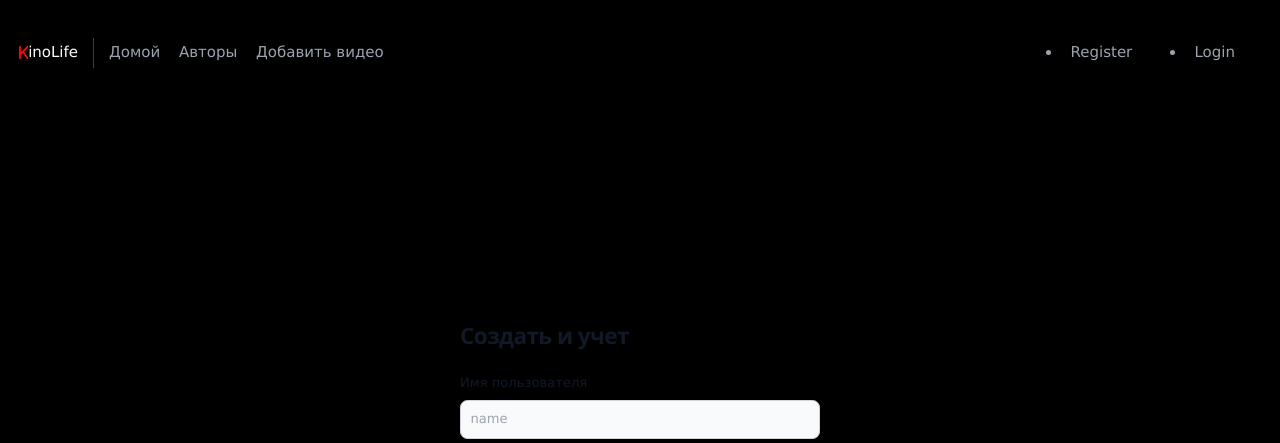
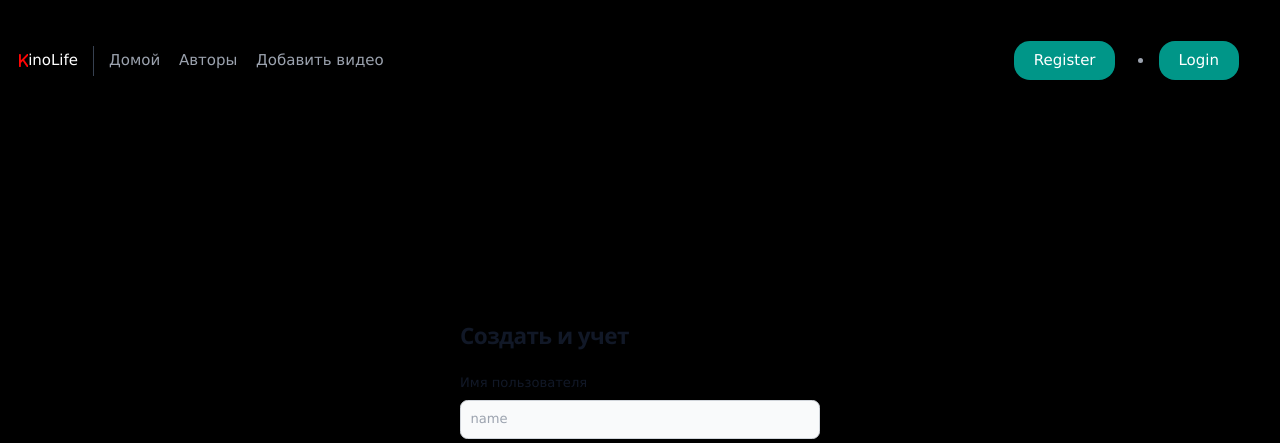
Before and after one commit to AmanUzaqbaev006/myfirstapp, a Django app: page /accounts/register in a window 1280 px wide. Shown: the top 443 px of the page. Run offline with Django 4.2, Linux system fonts and the light colour scheme; some libraries are stand-ins or nearby versions.

Commit message:
first commit

```diff
--- a/templates/header.html
+++ b/templates/header.html
@@ -32,12 +32,14 @@
 
 
          {% else %}
-              <li class="nav-item m-3">
-                <a href="{% url 'register' %}" class="btn btn-success m-1">Register</a>
-              </li>
+         <p class="w3-button   w3-hover-red w3-round-xlarge w3-teal"><a class="btn text-black btn-primary" >        <a href="{% url 'register' %}" class="btn btn-success m-1">Register</a></a></p>
+
+
 
               <li class="nav-item m-6">
-                <a href="{% url 'login' %}" class="btn btn-primary m-1">Login</a>
+                <p class="w3-button   w3-hover-red w3-round-xlarge w3-teal"><a class="btn text-black btn-primary" >                  <a href="{% url 'login' %}" class="btn btn-primary m-1">Login</a></a></p>
+
+
               </li>
 
       {% endif %}
```
